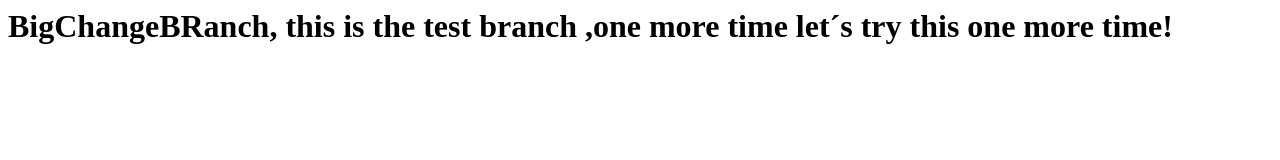
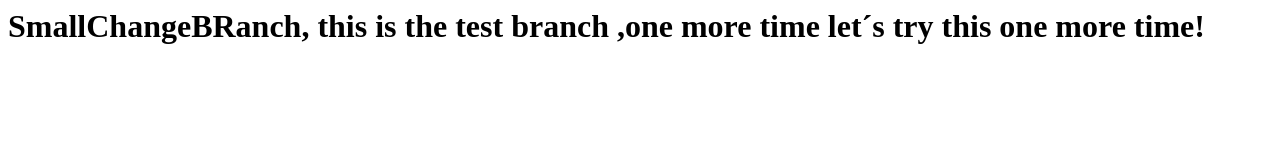
Before and after one commit to Tjommiboy/PUSH_PULL, a website: page index.html in a window 1280 px wide. Drawn offline with Linux system fonts and the light colour scheme.

Commit message:
small Change branch

```diff
--- a/index.html
+++ b/index.html
@@ -4,8 +4,8 @@
   </head>
   <body>
     <h1>
-      BigChangeBRanch, this is the test branch ,one more time let´s try this one
-      more time!
+      SmallChangeBRanch, this is the test branch ,one more time let´s try this
+      one more time!
     </h1>
   </body>
 </html>
```
